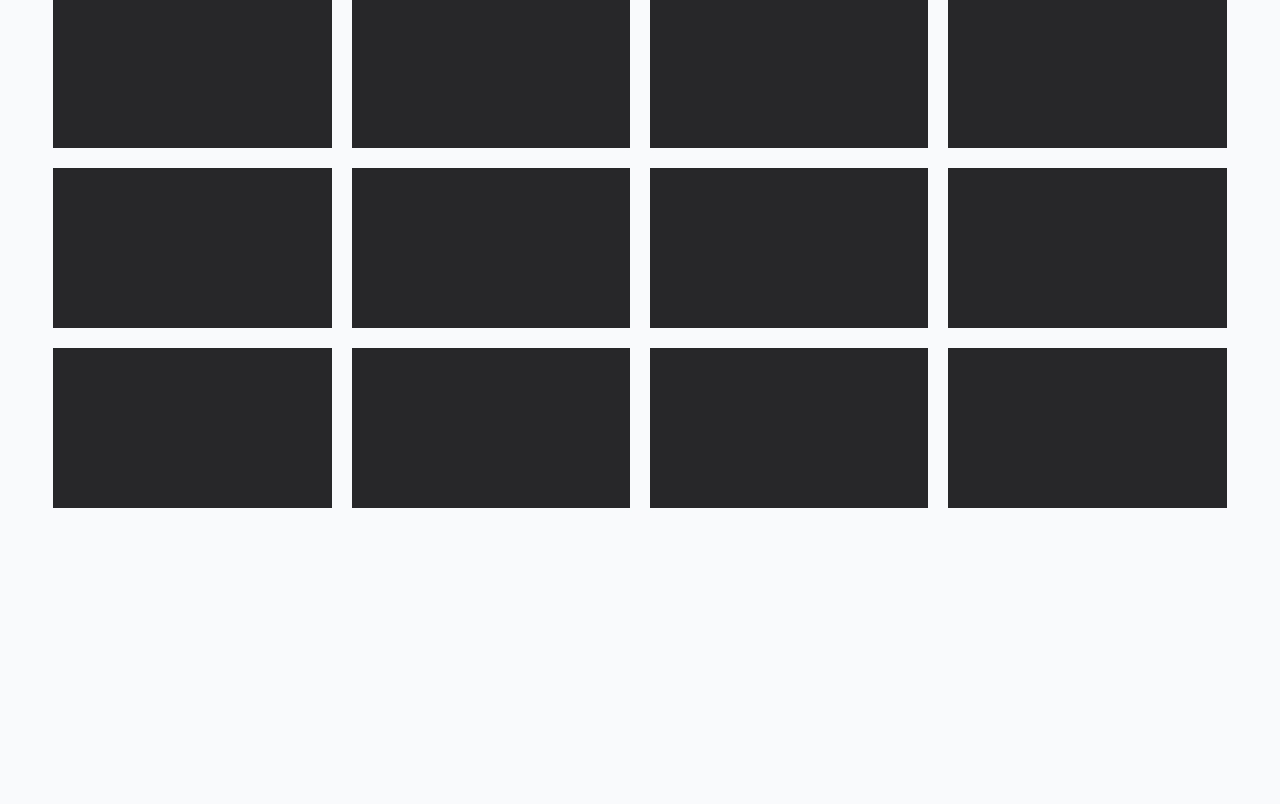
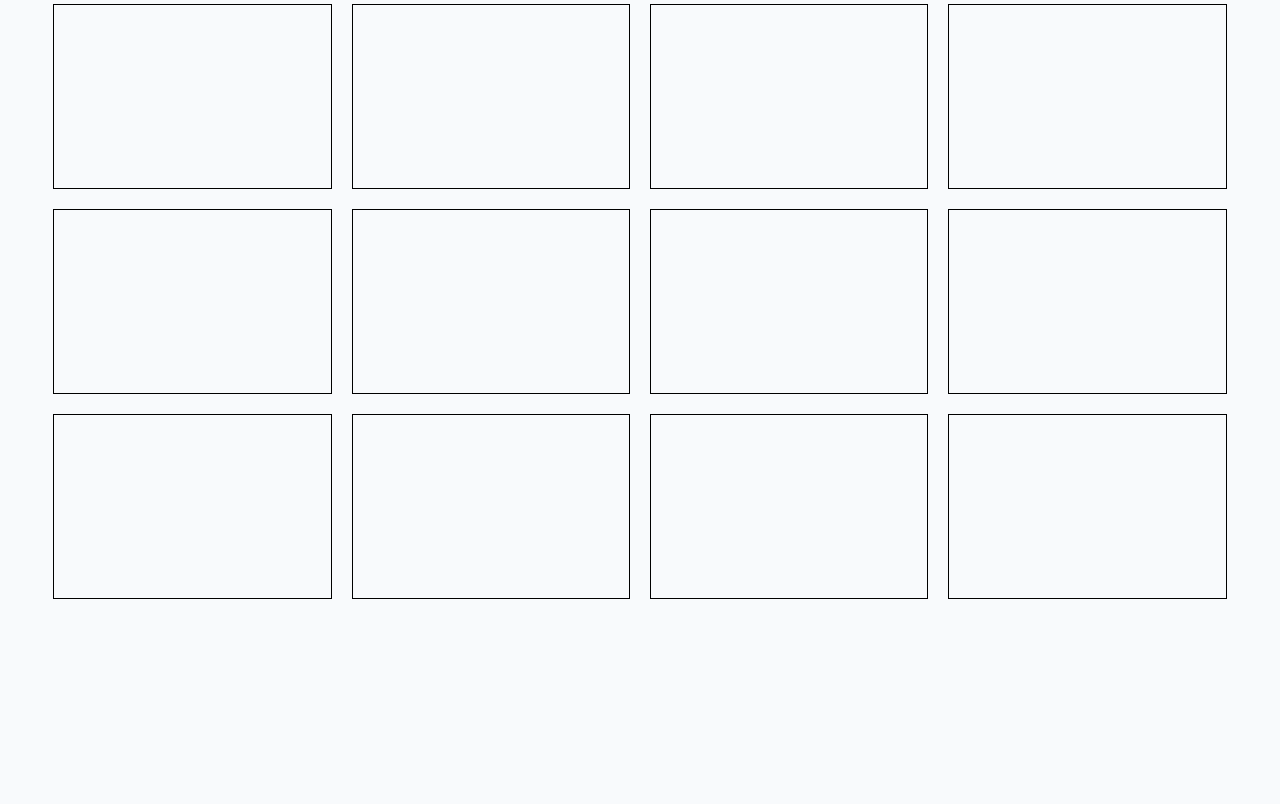
Before and after one commit to daniNKV/memotest, a plain HTML site: page index.html in a window 1280 px wide. Shown: the part 176-980 px from the top of the page. Before the commit the page ends 864 px from the top, so only its background shows below. Drawn offline with nearby package versions, Linux system fonts and the light colour scheme.

Commit message:
New logo & styling cards on hover

```diff
--- a/index.html
+++ b/index.html
@@ -15,6 +15,12 @@
             extend: {
               colors: {
                 clifford: '#da373d',
+              },
+              boxShadow: {
+                '3xl': '-8px 8px 0 rgb(0,0,0)'
+              },
+              transitionProperty: {
+                'show' : ''
               }
             }
           }
@@ -27,7 +33,7 @@
 
   <header class="bg-slate-200 mx-auto flex-auto">
     <div class="flex justify-center align-center">
-      <img class="invert w-24 h-24 md:h-36 md:w-36" src="./img/Memotest.png" alt="Memotest logo">
+      <img class="invert w-24 h-24 md:h-40 md:w-40" src="./img/Memotest.png" alt="Memotest logo">
     </div>
 
     <div>
@@ -36,19 +42,19 @@
   </header>
 
   <main class="mt-5">
-    <div class="container mx-auto grid grid-cols-4 grid-rows-4 w-11/12 gap-3 md:grid-cols-4 md:grid-rows-4 md:gap-5 ">
-      <div class="bg-zinc-800 w-full h-full "></div>
-      <div class="bg-zinc-800 w-full h-full "></div>
-      <div class="bg-zinc-800 w-full h-full "></div>
-      <div class="bg-zinc-800 w-full h-full "></div>
-      <div class="bg-zinc-800 w-full h-full "></div>
-      <div class="bg-zinc-800 w-full h-full "></div>
-      <div class="bg-zinc-800 w-full h-full "></div>
-      <div class="bg-zinc-800 w-full h-full "></div>
-      <div class="bg-zinc-800 w-full h-full "></div>
-      <div class="bg-zinc-800 w-full h-full "></div>
-      <div class="bg-zinc-800 w-full h-full "></div>
-      <div class="bg-zinc-800 w-full h-40 "></div>
+    <div class="container h-screen mx-auto grid grid-cols-4 grid-rows-4 w-11/12 gap-3 md:gap-5 ">
+      <div class="border border-black w-full h-full hover:shadow-3xl hover:translate-x-2 hover:-translate-y-2 duration-200 ease-in"></div>
+      <div class="border border-black w-full h-full hover:shadow-3xl hover:translate-x-2 hover:-translate-y-2 duration-200 ease-in"></div>
+      <div class="border border-black w-full h-full hover:shadow-3xl hover:translate-x-2 hover:-translate-y-2 duration-200 ease-in"></div>
+      <div class="border border-black w-full h-full hover:shadow-3xl hover:translate-x-2 hover:-translate-y-2 duration-200 ease-in"></div>
+      <div class="border border-black w-full h-full hover:shadow-3xl hover:translate-x-2 hover:-translate-y-2 duration-200 ease-in"></div>
+      <div class="border border-black w-full h-full hover:shadow-3xl hover:translate-x-2 hover:-translate-y-2 duration-200 ease-in"></div>
+      <div class="border border-black w-full h-full hover:shadow-3xl hover:translate-x-2 hover:-translate-y-2 duration-200 ease-in"></div>
+      <div class="border border-black w-full h-full hover:shadow-3xl hover:translate-x-2 hover:-translate-y-2 duration-200 ease-in"></div>
+      <div class="border border-black w-full h-full hover:shadow-3xl hover:translate-x-2 hover:-translate-y-2 duration-200 ease-in"></div>
+      <div class="border border-black w-full h-full hover:shadow-3xl hover:translate-x-2 hover:-translate-y-2 duration-200 ease-in"></div>
+      <div class="border border-black w-full h-full hover:shadow-3xl hover:translate-x-2 hover:-translate-y-2 duration-200 ease-in"></div>
+      <div class="border border-black w-full h-full hover:shadow-3xl hover:translate-x-2 hover:-translate-y-2 duration-200 ease-in"></div>
 
 
 
```
Also changed, not shown: img/Memotest.png (added).
